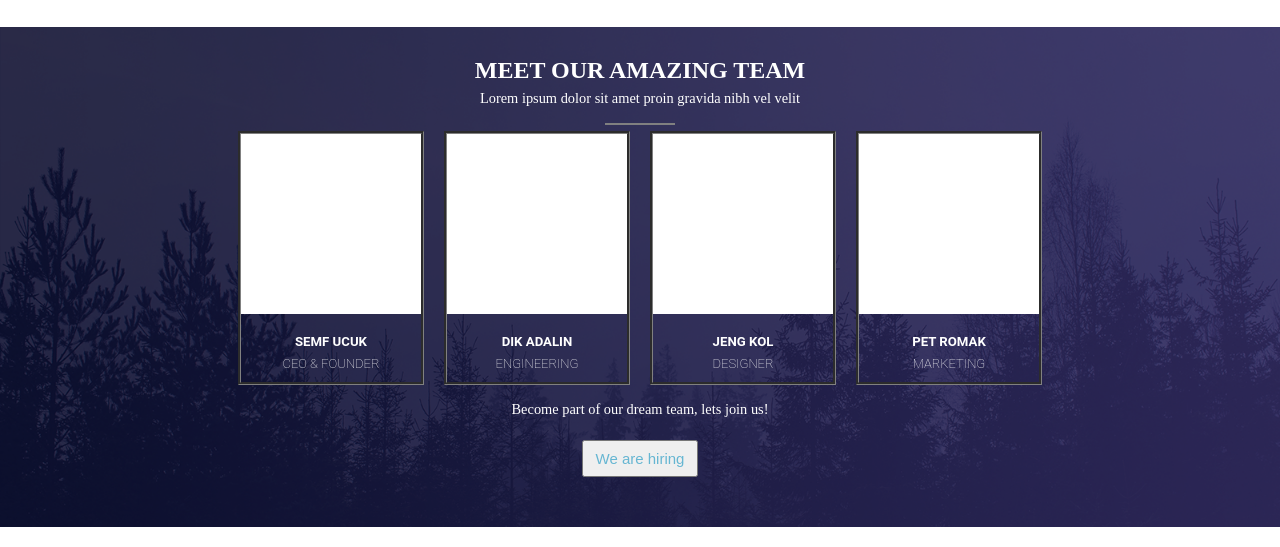
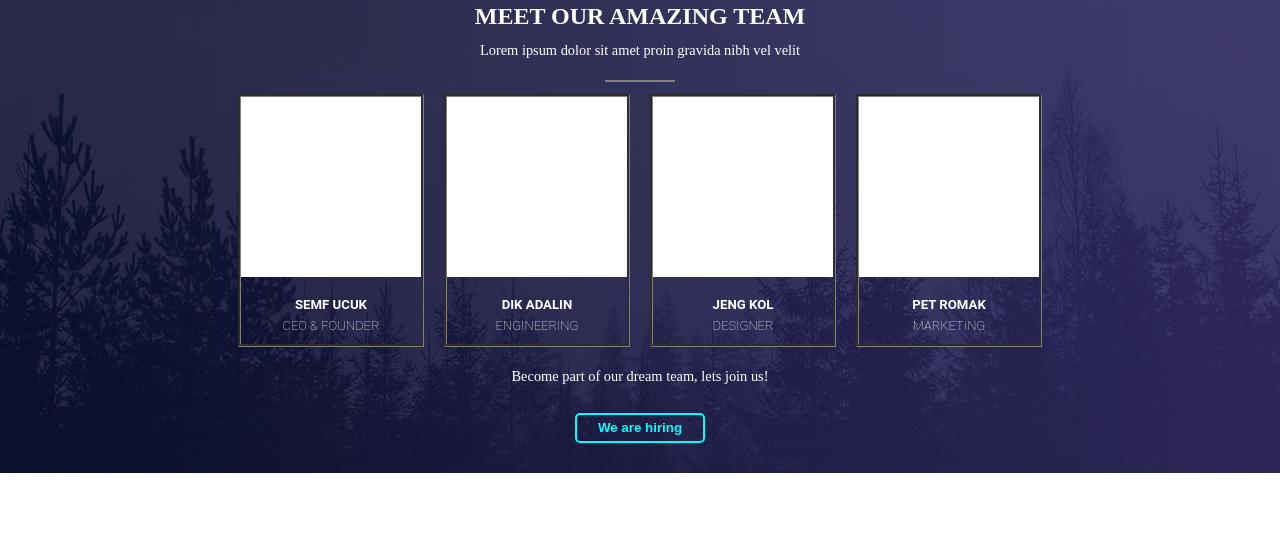
Before and after one commit to renataSiquieroli/psd_to_html, a plain HTML site: page index.html in a window 1280 px wide. Shown: the part 320-867 px from the top of the page. After the commit the page ends 813 px from the top, so only its background shows below. Drawn offline with Linux system fonts and the light colour scheme.

Commit message:
Updated css and html for buttons

```diff
--- a/styles.css
+++ b/styles.css
@@ -67,6 +67,7 @@ h3 {
   align-items: center;
   flex: 1;
   margin-top: 30px;
+  margin-bottom: 30px;
 }
 
 .team__title {
@@ -143,13 +144,26 @@ h3 {
   color: white;
 }
 .btn-team {
-  margin-bottom: 50px;
+  /* margin-bottom: 50px;
   color: #66b6d2;
   font-size: 15px;
   padding: 8px 12px;
-  font-weight: 10px;
+  font-weight: 10px; */
+  height: 30px;
+  width: 130px;
+  background-color: transparent;
+  border: 2px solid cyan;
+  color: cyan;
+  border-radius: 5px;
+  font-weight: bold;
+  cursor: pointer;
+  button:hover {
+    cursor: pointer;
+    background-color: cyan;
+    color: white;
+    transition: 0.3s ease-in-out;
+  }
 }
-
 /* CONTACT-CLIENT */
 
 /* FOOTER */
```
